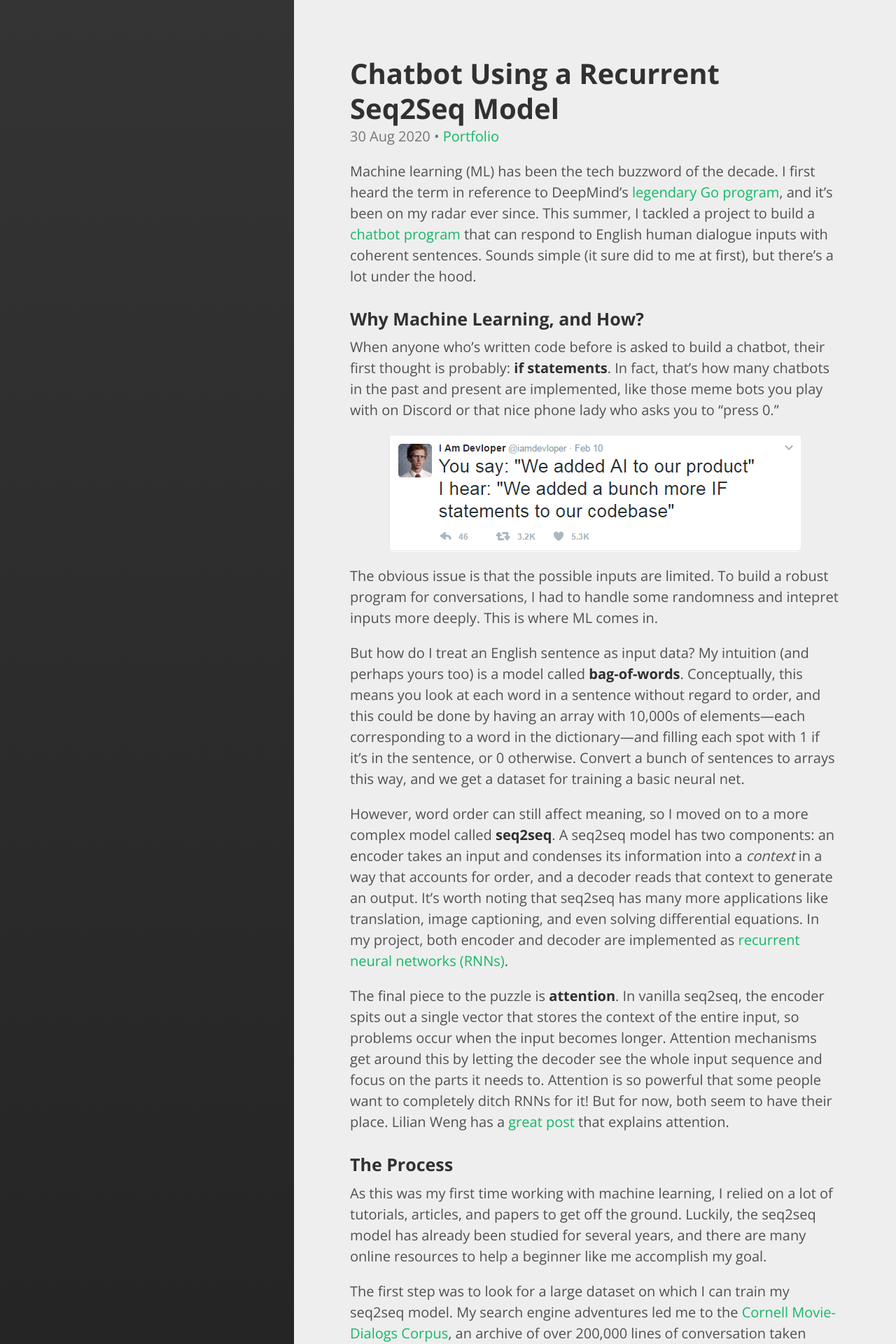
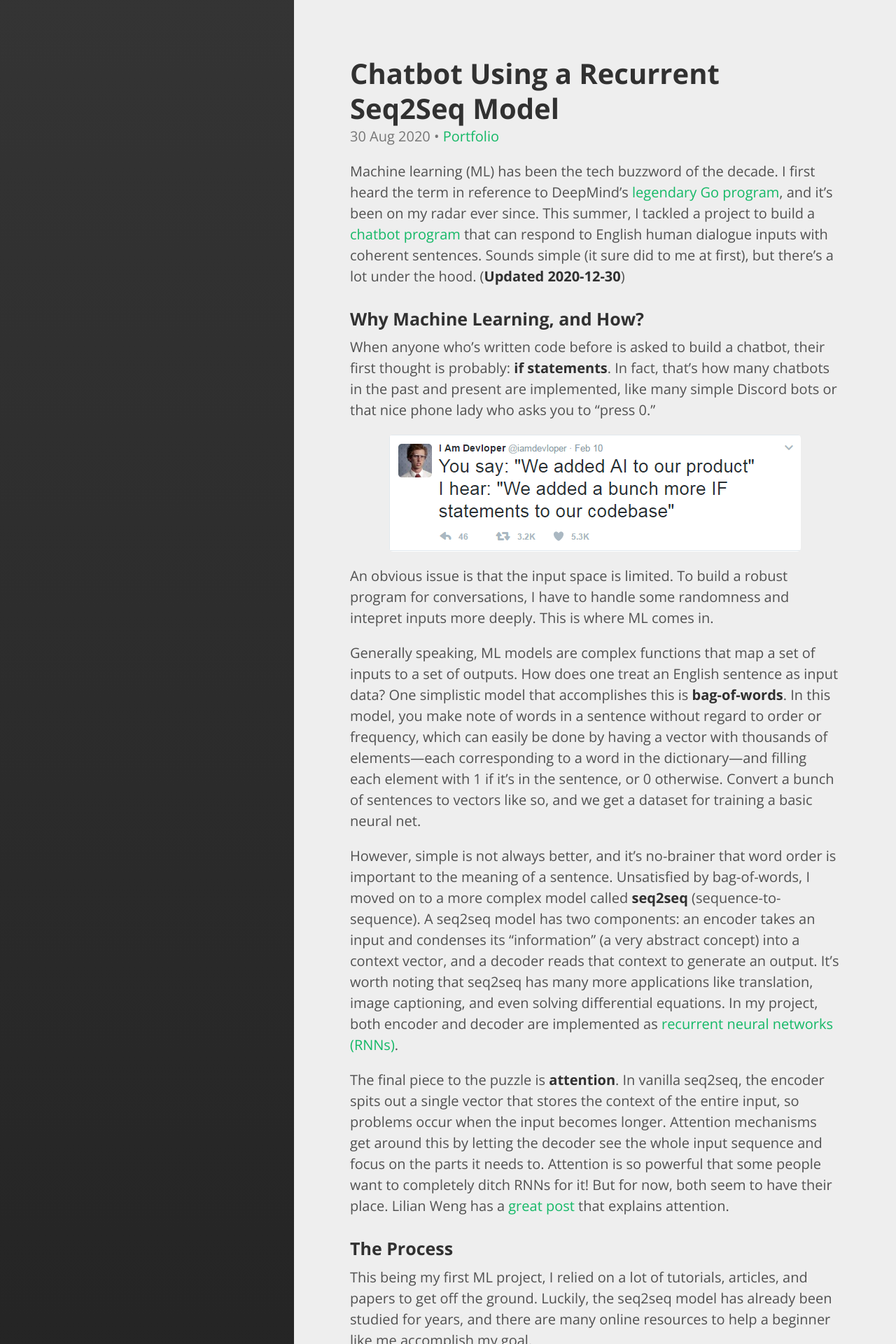
Before and after one commit to dlzou/dlzou.github.io, a Jekyll site: the page built from _posts/2020-08-30-dnlp-chatbot.md, in a window 1280 px wide. Shown: the top 1920 px of the page at 70% size. Built offline with Jekyll 4.4.1, drawn with Linux system fonts in a browser that asks for light colours; formulas are drawn with MathJax 3; some of the changed text lies outside the part shown.

Commit message:
updated dnlp-chatbot

```diff
--- a/_posts/2020-08-30-dnlp-chatbot.md
+++ b/_posts/2020-08-30-dnlp-chatbot.md
@@ -12,38 +12,47 @@
 date: 2020-08-30 12:00:00 -05:00
 ---
 
-Machine learning (ML) has been the tech buzzword of the decade. I first heard the term in reference to DeepMind's [legendary Go program](https://deepmind.com/research/case-studies/alphago-the-story-so-far), and it's been on my radar ever since. This summer, I tackled a project to build a [chatbot program](https://github.com/dlzou/dnlp-chatbot) that can respond to English human dialogue inputs with coherent sentences. Sounds simple (it sure did to me at first), but there's a lot under the hood.
+Machine learning (ML) has been the tech buzzword of the decade. I first heard the term in reference to DeepMind's [legendary Go program](https://deepmind.com/research/case-studies/alphago-the-story-so-far), and it's been on my radar ever since. This summer, I tackled a project to build a [chatbot program](https://github.com/dlzou/dnlp-chatbot) that can respond to English human dialogue inputs with coherent sentences. Sounds simple (it sure did to me at first), but there's a lot under the hood. (**Updated 2020-12-30**)
 
 
 ### Why Machine Learning, and How?
 
-When anyone who's written code before is asked to build a chatbot, their first thought is probably: **if statements**. In fact, that's how many chatbots in the past and present are implemented, like those meme bots you play with on Discord or that nice phone lady who asks you to "press 0."
+When anyone who's written code before is asked to build a chatbot, their first thought is probably: **if statements**. In fact, that's how many chatbots in the past and present are implemented, like many simple Discord bots or that nice phone lady who asks you to "press 0."
 
 {% include image.html url="/assets/img/tweet-if.png" href="https://twitter.com/iamdevloper/status/830070592611172357" %}
 
-The obvious issue is that the possible inputs are limited. To build a robust program for conversations, I had to handle some randomness and intepret inputs more deeply. This is where ML comes in.
+An obvious issue is that the input space is limited. To build a robust program for conversations, I have to handle some randomness and intepret inputs more deeply. This is where ML comes in.
 
-But how do I treat an English sentence as input data? My intuition (and perhaps yours too) is a model called **bag-of-words**. Conceptually, this means you look at each word in a sentence without regard to order, and this could be done by having an array with 10,000s of elements---each corresponding to a word in the dictionary---and filling each spot with 1 if it's in the sentence, or 0 otherwise. Convert a bunch of sentences to arrays this way, and we get a dataset for training a basic neural net.
+Generally speaking, ML models are complex functions that map a set of inputs to a set of outputs. How does one treat an English sentence as input data? One simplistic model that accomplishes this is **bag-of-words**. In this model, you make note of words in a sentence without regard to order or frequency, which can easily be done by having a vector with thousands of elements---each corresponding to a word in the dictionary---and filling each element with 1 if it's in the sentence, or 0 otherwise. Convert a bunch of sentences to vectors like so, and we get a dataset for training a basic neural net.
 
-However, word order can still affect meaning, so I moved on to a more complex model called **seq2seq**. A seq2seq model has two components: an encoder takes an input and condenses its information into a *context* in a way that accounts for order, and a decoder reads that context to generate an output. It's worth noting that seq2seq has many more applications like translation, image captioning, and even solving differential equations. In my project, both encoder and decoder are implemented as <a href="#addendum-understanding-rnns">recurrent neural networks (RNNs)</a>.
+However, simple is not always better, and it's no-brainer that word order is important to the meaning of a sentence. Unsatisfied by bag-of-words, I moved on to a more complex model called **seq2seq** (sequence-to-sequence). A seq2seq model has two components: an encoder takes an input and condenses its "information" (a very abstract concept) into a context vector, and a decoder reads that context to generate an output. It's worth noting that seq2seq has many more applications like translation, image captioning, and even solving differential equations. In my project, both encoder and decoder are implemented as <a href="#addendum-understanding-rnns">recurrent neural networks (RNNs)</a>.
 
 The final piece to the puzzle is **attention**. In vanilla seq2seq, the encoder spits out a single vector that stores the context of the entire input, so problems occur when the input becomes longer. Attention mechanisms get around this by letting the decoder see the whole input sequence and focus on the parts it needs to. Attention is so powerful that some people want to completely ditch RNNs for it! But for now, both seem to have their place. Lilian Weng has a [great post](https://lilianweng.github.io/lil-log/2018/06/24/attention-attention.html) that explains attention.
 
 
 ### The Process
 
-As this was my first time working with machine learning, I relied on a lot of tutorials, articles, and papers to get off the ground. Luckily, the seq2seq model has already been studied for several years, and there are many online resources to help a beginner like me accomplish my goal.
+This being my first ML project, I relied on a lot of tutorials, articles, and papers to get off the ground. Luckily, the seq2seq model has already been studied for years, and there are many online resources to help a beginner like me accomplish my goal.
 
-The first step was to look for a large dataset on which I can train my seq2seq model. My search engine adventures led me to the [Cornell Movie-Dialogs Corpus](http://www.cs.cornell.edu/~cristian/Cornell_Movie-Dialogs_Corpus.html), an archive of over 200,000 lines of conversation taken assembled from hundreds of movies. I preprocessed the data by grouping the lines into conversations according to their metadata, then recording each pair of lines as the input/target pairs for my training/validation dataset. While working on data acquisition, I had a big moment of realization: the ML model doesn't care what data you feed it, so the quality of data decides the quality of results! Turns out, this is data science 101 (see [GIGO](https://en.wikipedia.org/wiki/Garbage_in,_garbage_out)).
+The first step was to look for a large dataset on which I can train my seq2seq model. My search engine explorations led me to the [Cornell Movie-Dialogs Corpus](http://www.cs.cornell.edu/~cristian/Cornell_Movie-Dialogs_Corpus.html), an archive of over 200,000 lines of conversation taken assembled from hundreds of movies. I preprocessed the data by grouping the lines into conversations according to their metadata, then recording each pair of lines as the input/target pairs for my training/validation dataset. While working on data acquisition, I had a moment of realization: depending the data on which my model is trained, I can completely change its purpose! For example, if instead of CMDC I used a dataset of English-French sentence pairs, my chatbot would turn into a machine translation system, with minimal changes to the model itself.
 
-I chose the Python interface of TensorFlow 2 for building my model, and finding my way around this huge library was its own learning curve, especially since TensorFlow provides multiple APIs for doing the same things. TensorFlow has a [full guide](https://www.tensorflow.org/tutorials/text/nmt_with_attention) for building a basic seq2seq model, but I also made modifications to the model as I saw fit, like stacking RNN layers, changing the attention mechanism, and enabling static optimizations. The internet had me covered for pretty much everything I needed.
+I chose to build my model using the Python interface of TensorFlow 2, and finding my way around this huge library was its own learning curve, especially since TensorFlow provides multiple APIs for doing the same things. TensorFlow has a [full guide](https://www.tensorflow.org/tutorials/text/nmt_with_attention) for building a basic seq2seq model, but I also made many modifications like adding bidirectional RNN layers, changing the attention mechanism, and enabling static graph optimizations. The internet had me covered for pretty much everything I needed.
 
 The time came to train my model, but this became my biggest obstacle. Although my PC is fairly powerful among laptops, it doesn't compare to the specialized, distributed solutions that are standard for the industry. The amount of training required to get reasonable results would take at least a week with my current setup, and I would have limited access to my computer that whole time. There's still hope; if I get access to some big servers and make use of the `tf.distributed` module, I can finish training and see the final results of this project.
 
 
+### 2020-12-30 Update
+
+After a four-mouth hiatus, I'm revisiting this project with more knowledge and resources.
+
+One major feature I added is a **beam search decoder**. Compared to my previous implementation that used greedy search, which locally optimizes for the next word in a sequence, [beam search](https://towardsdatascience.com/an-intuitive-explanation-of-beam-search-9b1d744e7a0f) returns more optimal sequences overall. However, not all beam search decoders are created equal. My model only uses beam search at the evaluation stage to decode user input. A more comprehensive approach, as described by [Wiseman & Rush](https://arxiv.org/pdf/1606.02960.pdf), is to also use beam search during training and validation, but this involves defining a new loss function, plus some other complications.
+
+The next part started with a small coincidence: after becoming a member of [Berkeley CSUA](https://www.csua.berkeley.edu/) root staff this past fall, I learned that the organization maintains a GPU cluster that is open to all students. This is exactly what I need! As I'm currently typing, my chatbot model is training remotely on an absolute unit of a computer. However, I still expect the process to take some time due to the lack of parallelizeable components in RNNs. Regardless of how smart or dumb my chatbot ends up being, I think this a fitting conclusion to the project.
+
+
 ### Addendum: Understanding RNNs
 
-RNNs are important for understanding how seq2seq works. I won't be doing a full lecture here (I'm far from qualified), but I still want to include a few remarks on what I've learned.
+RNNs are important for understanding how seq2seq works. I'm far from qualified to give a full lesson on RNNs, but I still want to include a few remarks on what I've learned.
 
 Neural networks often get compared to biological brains and take on a connotation of intelligence. This metaphor brings huge publicity, but I didn't find it useful for learning; I prefer [James Loy's interpretation](https://towardsdatascience.com/how-to-build-your-own-neural-network-from-scratch-in-python-68998a08e4f6) that neural networks are big vector functions. Feed in a vector, get out a vector.
 
```
